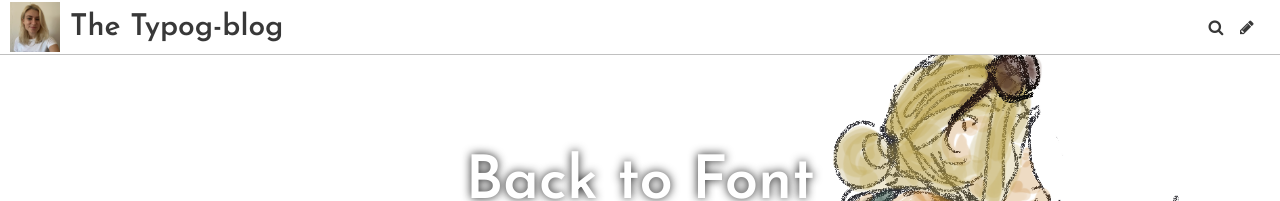
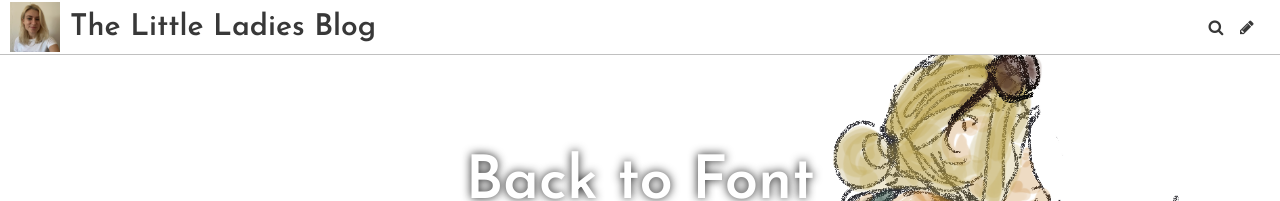
Before and after one commit to rebeccabadman1999/Bex-Badman-Blog, a Jekyll site: the page built from index.html, in a window 1280 px wide. Shown: the top 201 px of the page. Built offline with Jekyll 4.4.1, drawn with Linux system fonts in a browser that asks for light colours; some web fonts are replaced; the list of posts is cut into pages by our own code.

Commit message:
Update Settings “general”

```diff
--- a/_data/settings.yml
+++ b/_data/settings.yml
@@ -1,4 +1,4 @@
-title: The Typog-blog
+title: The Little Ladies Blog
 description: "A blog surrounding typography "
 header_text: Back to Font
 footer_text: Copyright 2020 Bex Badman
```
